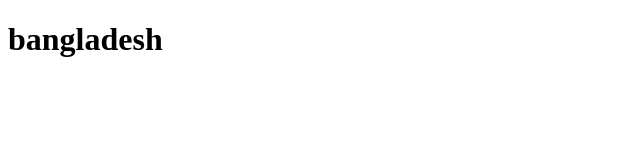
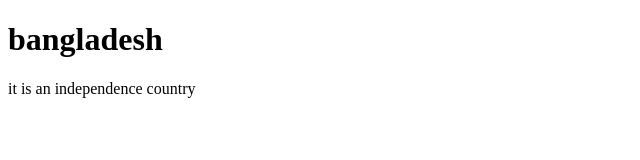
Before and after one commit to jaminur1002/login, a plain HTML site: page index.html in a window 1280 px wide. Shown: the whole page, without its empty margins (0-640 px from the left). Drawn offline with Linux system fonts and the light colour scheme.

Commit message:
adding p

```diff
--- a/index.html
+++ b/index.html
@@ -7,5 +7,6 @@
 </head>
 <body>
     <h1>bangladesh</h1>
+    <p>it is an independence country</p>
 </body>
 </html>
```
